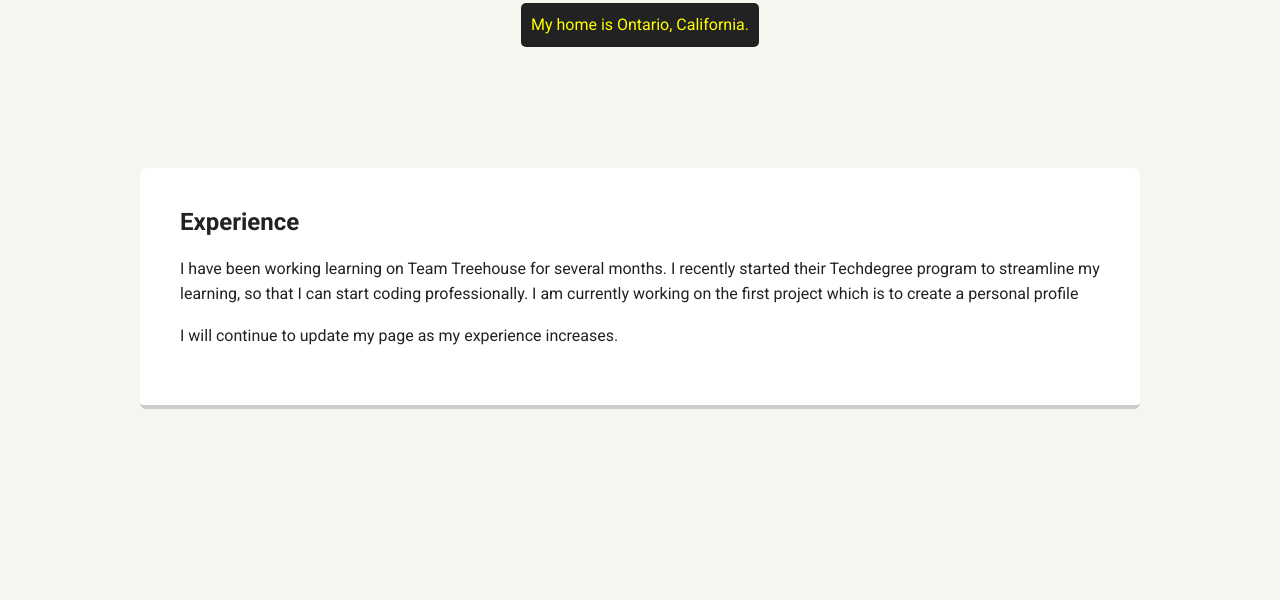
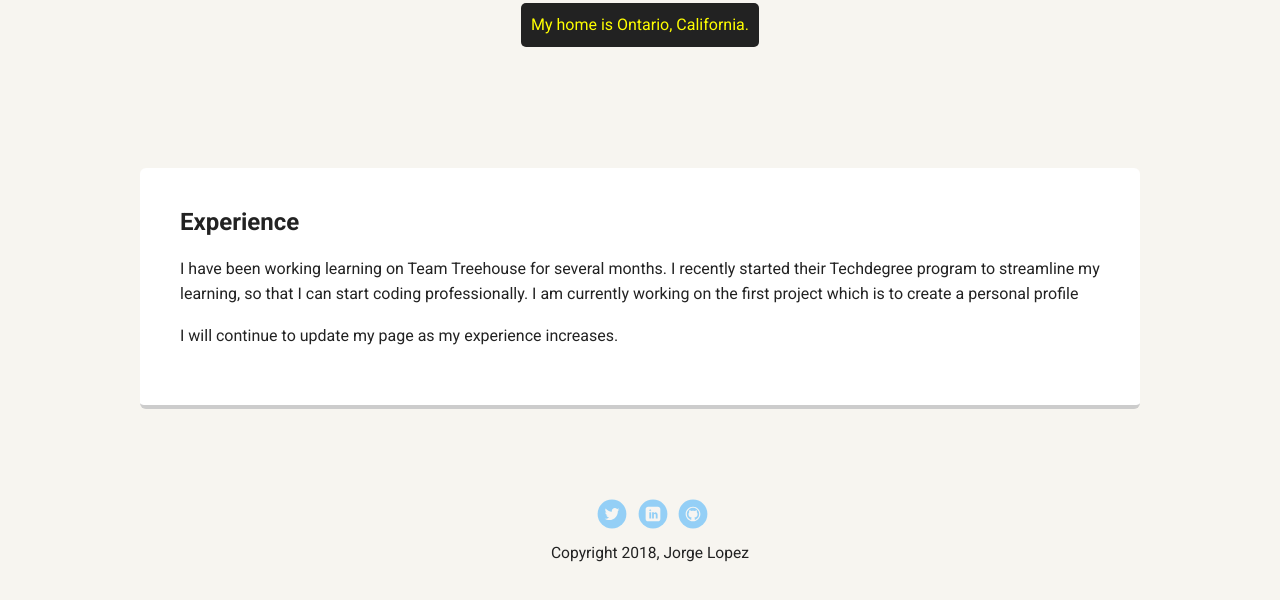
Before and after one commit to JorgeLopez3092/techdegree-project-1, a plain HTML site: page experience.html in a window 1280 px wide. Shown: the part 352-952 px from the top of the page. Before the commit the page ends 800 px from the top, so only its background shows below. Drawn offline with Linux system fonts and the light colour scheme; a web font is replaced by a local one.

Commit message:
finished updating all personal info.

```diff
--- a/experience.html
+++ b/experience.html
@@ -30,3 +30,13 @@
       </div>
 
     </main>
+    <footer>
+      <ul>
+        <li><a href="https://twitter.com/SoundnVasion" class="social twitter">Twitter</a></li>
+        <li><a href="https://www.linkedin.com/in/jorge-lopez-36b77710b/" class="social linkedin">LinkedIn</a></li>
+        <li><a href="https://github.com/JorgeLopez3092" class="social github">Github</a></li>
+      </ul>
+      <p class="copyright">Copyright 2018, Jorge Lopez</p>
+    </footer>
+  </body>
+  </html>
```
Also changed, not shown: index.html (+3 -3 lines), 2 other files.
